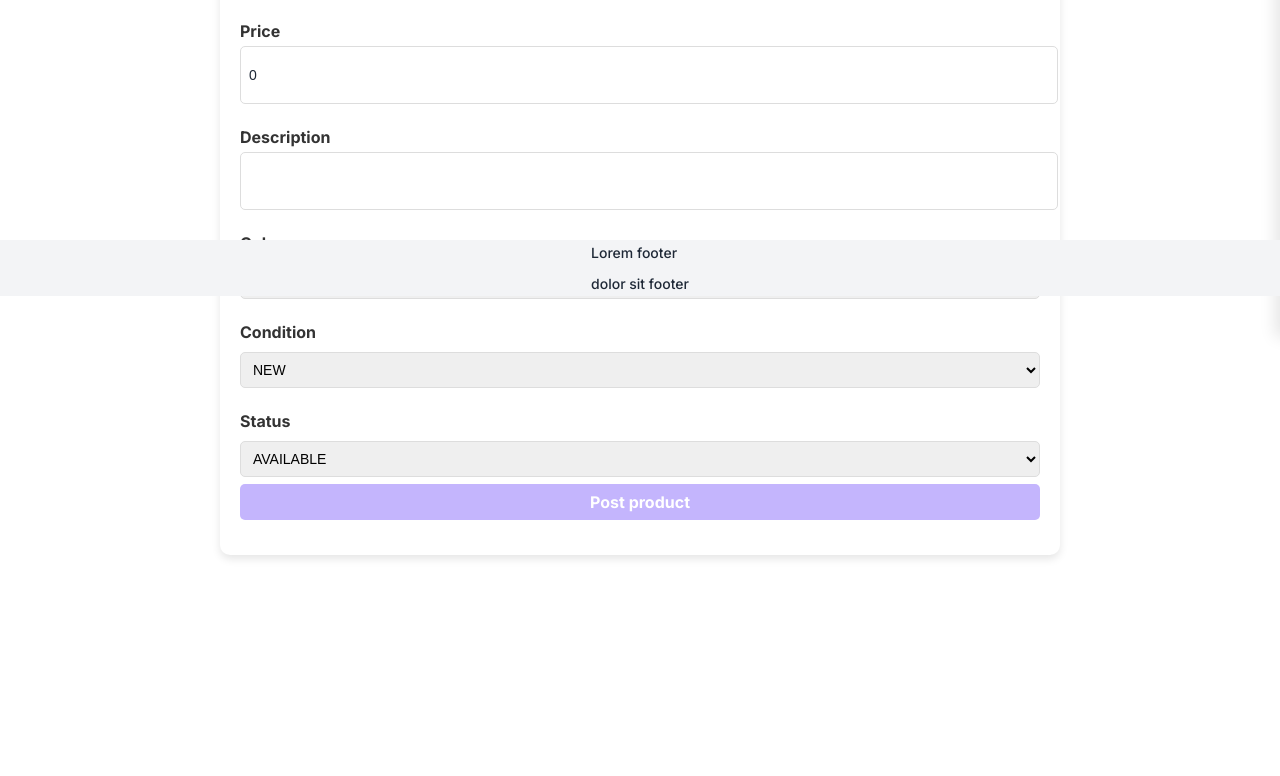
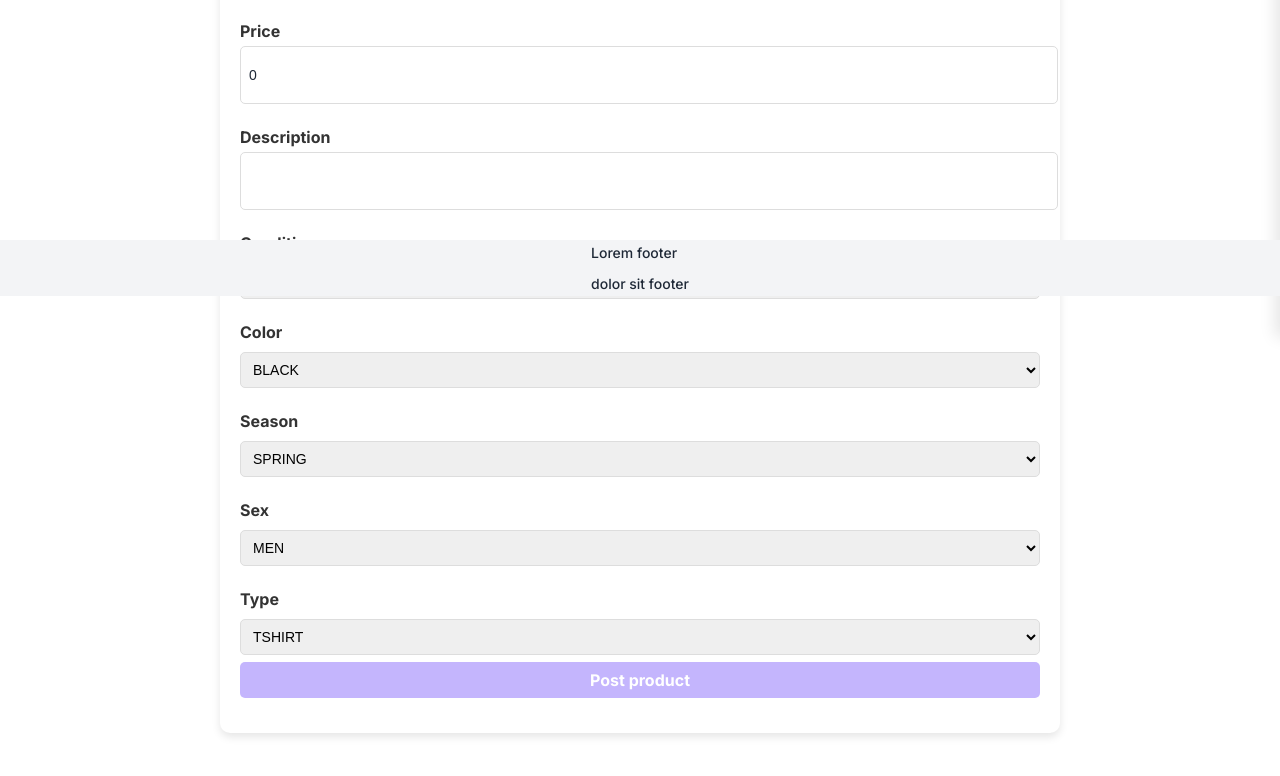
Before and after one commit to edvintopa/mini-marketplace, a React (Vite) app in the folder frontend/react/mini-marketplace/: page /createproduct in a window 1280 px wide. Shown: the part 504-1280 px from the top of the page. Before the commit the page ends 1179 px from the top, so only its background shows below. Built offline with nearby package versions, Linux system fonts and the light colour scheme.

Commit message:
update(create product): Add new fields in form
Add new fields in form in RegisterProductCard.tsx to reflect enum in
backend

```diff
--- a/frontend/react/mini-marketplace/src/CSS-files/index.css
+++ b/frontend/react/mini-marketplace/src/CSS-files/index.css
@@ -440,9 +440,7 @@ body[data-theme='dark'] .banner p {
 }
 
 /* Styling for the color dropdown and text input */
-.color-dropdown,
-.condition-dropdown,
-.status-dropdown {
+.dropdown {
   padding: 8px;
   border: 1px solid #ddd;
   border-radius: 5px;
@@ -451,8 +449,6 @@ body[data-theme='dark'] .banner p {
   margin-top: 5px;
 }
 
-.color-dropdown:focus,
-.condition-dropdown:focus,
-.status-dropdown:focus {
+.dropdown:focus {
   border-color: #c4b5fd;
 }
--- a/frontend/react/mini-marketplace/src/components/register-product/RegisterProductCard.tsx
+++ b/frontend/react/mini-marketplace/src/components/register-product/RegisterProductCard.tsx
@@ -1,30 +1,45 @@
 import React, { useState } from 'react'
 import '../../CSS-files/index.css';
+
+const conditions = [
+    'NEW', 'VERY_GOOD', 'GOOD', 'NOT_WORKING_PROPERLY', 'USED',
+];
 
 const colors = [
     'BLACK', 'WHITE', 'RED', 'BLUE', 'YELLOW', 'ORANGE',
     'GREEN', 'PURPLE', 'GRAY', 'OTHER', 'PINK', 'OLIVE',
-    'NAVY', 'MAROON', 'BEIGE', 'BROWN'
+    'NAVY', 'MAROON', 'BEIGE', 'BROWN',
 ];
 
-const conditions = [
-    'NEW', 'VERY_GOOD', 'GOOD', 'NOT_WORKING_PROPERLY', 'USED'
+const seasons = [
+    'SPRING', 'SUMMER', 'AUTUMN', 'WINTER',
 ];
 
-const statuses = [
-  'AVAILABLE', 'NOT_AVAILABLE', 'ON_HOLD'
+const types = [
+    'TSHIRT', 'SHIRT', 'HOODIE', 'TROUSERS', 'SHORTS', 'SKIRT',
+    'DRESS', 'FOOTWEAR', 'HEADWEAR', 'ACCESSORY', 'OTHER',
 ];
+
+const sexes = [
+    'MEN', 'WOMEN', 'UNISEX',
+];
+
 
 export const RegisterProductCard: React.FC = () => {
     const [imageUrl, setImageUrl] = React.useState("https://ralfvanveen.com/wp-content/uploads/2021/06/Placeholder-_-Glossary.svg");
     const [color, setColor] = useState(colors[0]);
     const [condition, setCondition] = useState(conditions[0]);
-    const [status, setStatus] = useState(statuses[0]);
+    const [type, setType] = useState(types[0]);
+    const [season, setSeason] = useState(seasons[0]);
+    const [sex, setSex] = useState(sexes[0]);
     const [formData, setFormData] = useState({
-        name: '',
+        title: '',
+        description: '',
+        manufacturer: '',
         price: 0,
-        description: ''
     });
+
+    // color, condition, status
 
     const handleImageUpload = (event: React.ChangeEvent<HTMLInputElement>) => {
         if (event.target.files && event.target.files[0]) {
@@ -34,8 +49,8 @@ export const RegisterProductCard: React.FC = () => {
     };
 
     const handleInputChange = (event: React.ChangeEvent<HTMLInputElement | HTMLTextAreaElement>) => {
-        const { name, value } = event.target;
-        setFormData(prevData => ({ ...prevData, [name]: value }));
+        const { title, value } = event.target;
+        setFormData(prevData => ({ ...prevData, [title]: value }));
     };
 
     const handleColorChange = (event: React.ChangeEvent<HTMLSelectElement>) => {
@@ -46,8 +61,16 @@ export const RegisterProductCard: React.FC = () => {
         setCondition(event.target.value);
     };
 
-    const handleStatusChange = (event: React.ChangeEvent<HTMLSelectElement>) => {
-        setStatus(event.target.value);
+    const handleTypeChange = (event: React.ChangeEvent<HTMLSelectElement>) => {
+        setType(event.target.value);
+    };
+
+    const handleSeasonChange = (event: React.ChangeEvent<HTMLSelectElement>) => {
+        setSeason(event.target.value);
+    };
+
+    const handleSexChange = (event: React.ChangeEvent<HTMLSelectElement>) => {
+        setSex(event.target.value);
     };
 
     const postProduct = (event: React.FormEvent) => {
@@ -69,42 +92,62 @@ export const RegisterProductCard: React.FC = () => {
                 </div>
                 <div className="textFieldBox">
                     <h3 className="form-section-title">Name</h3>
-                    <input type="text" name="name" value={formData.name} onChange={handleInputChange} />
+                    <input type="text" title="title" value={formData.title} onChange={handleInputChange} />
                 </div>
                 <div className="textFieldBox">
                     <h3 className="form-section-title">Price</h3>
-                    <input type="number" name="price" value={formData.price} onChange={handleInputChange} />
+                    <input type="number" title="price" value={formData.price} onChange={handleInputChange} />
                 </div>
                 <div className="textFieldBox">
                     <h3 className="form-section-title">Description</h3>
-                    <input type="text" name="description" value={formData.description} onChange={handleInputChange} />
+                    <input type="text" title="description" value={formData.description} onChange={handleInputChange} />
                 </div>
                 <div className="textFieldBox">
-                    <h3 className="form-section-title">Color</h3>
-                    <select value={color} onChange={handleColorChange} className="color-dropdown">
-                        {colors.map((colorOption) => (
-                            <option key={colorOption} value={colorOption}>
-                                {colorOption}
+                    <h3 className="form-section-title">Condition</h3>
+                    <select value={condition} onChange={handleConditionChange} className="dropdown">
+                        {conditions.map((conditionOption) => (
+                            <option key={conditionOption} value={conditionOption}>
+                            {conditionOption}
                             </option>
                         ))}
                     </select>
                 </div>
                 <div className="textFieldBox">
-                    <h3 className="form-section-title">Condition</h3>
-                    <select value={condition} onChange={handleConditionChange} className="condition-dropdown">
-                        {conditions.map((conditionOption) => (
-                            <option key={conditionOption} value={conditionOption}>
-                                {conditionOption}
+                    <h3 className="form-section-title">Color</h3>
+                    <select value={color} onChange={handleColorChange} className="dropdown">
+                        {colors.map((colorOption) => (
+                            <option key={colorOption} value={colorOption}>
+                            {colorOption}
                             </option>
                         ))}
                     </select>
                 </div>
                 <div className="textFieldBox">
-                    <h3 className="form-section-title">Status</h3>
-                    <select value={status} onChange={handleStatusChange} className="status-dropdown">
-                        {statuses.map((statusOption) => (
-                            <option key={statusOption} value={statusOption}>
-                                {statusOption}
+                    <h3 className="form-section-title">Season</h3>
+                    <select value={season} onChange={handleSeasonChange} className="dropdown">
+                        {seasons.map((seasonOption) => (
+                            <option key={seasonOption} value={seasonOption}>
+                                {seasonOption}
+                            </option>
+                        ))}
+                    </select>
+                </div>
+                <div className="textFieldBox">
+                    <h3 className="form-section-title">Sex</h3>
+                    <select value={sex} onChange={handleSexChange} className="dropdown">
+                        {sexes.map((sexOption) => (
+                            <option key={sexOption} value={sexOption}>
+                                {sexOption}
+                            </option>
+                        ))}
+                    </select>
+                </div>
+                <div className="textFieldBox">
+                    <h3 className="form-section-title">Type</h3>
+                    <select value={type} onChange={handleTypeChange} className="dropdown">
+                        {types.map((typeOption) => (
+                            <option key={typeOption} value={typeOption}>
+                                {typeOption}
                             </option>
                         ))}
                     </select>
```
